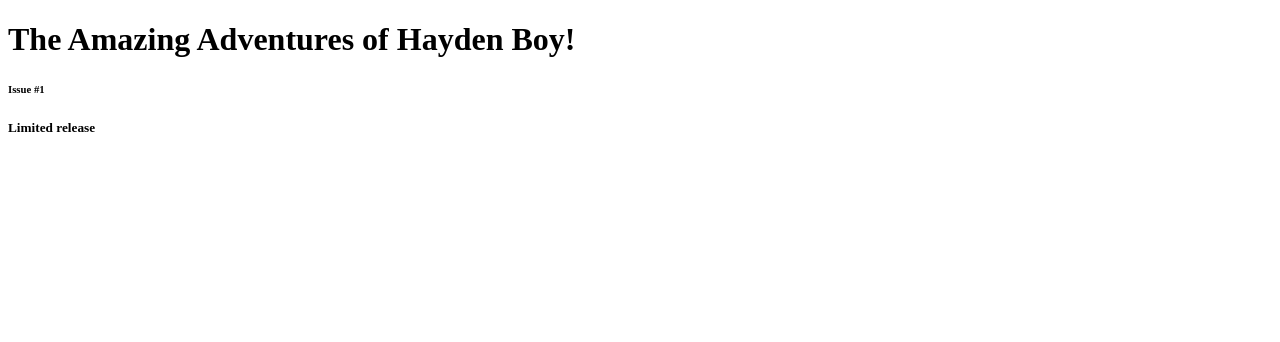
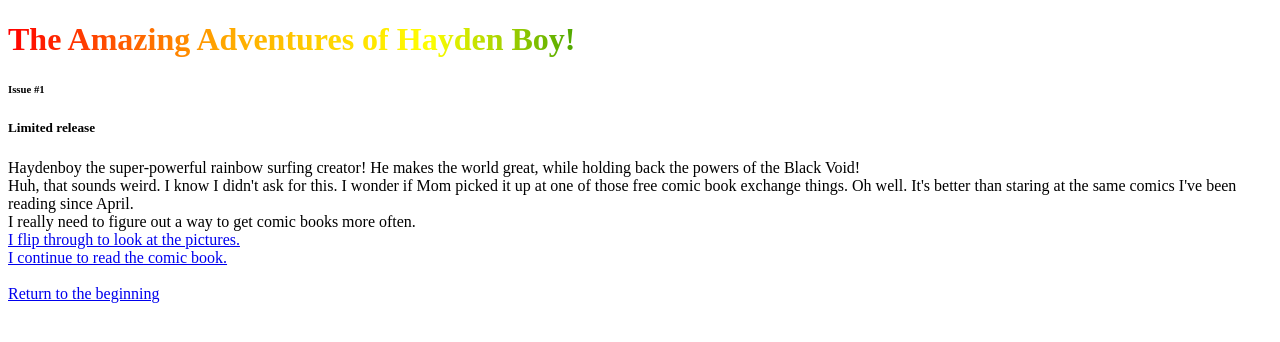
Before and after one commit to mflanders06/HaydenBoy, a plain HTML site: page open_book.html in a window 1280 px wide. Drawn offline with Linux system fonts and the light colour scheme.

Commit message:
Few pages written, starting to organize css

```diff
--- a/Index.html
+++ b/Index.html
@@ -3,12 +3,15 @@
 
 <head>
     <title>The Amazing adventures of Hayden Boy!</title>
-    <link rel="stylesheet" href="sylesheet.css">
+    <link rel="stylesheet" href="stylesheet.css">
 
 </head>
 
 <body>
+    <div class="main-body">
+
     <h1>The Amazing Adventures of Hayden Boy!</h1>
+
     Finally! Home from school. I have some time to myself.
     I crash on my bed and reach to the nightstatnd, where
     I have my comic books.
@@ -25,7 +28,7 @@
     <h3>The Amazing Adventures of Hayden Boy!</h3>
     That's weird. I don't remember seeing this one before.
     I wonder where it came from.<br>
-
+    </div>
     <a href="no_book.html">I put down the book and grab another.</a><br>
     <a href="open_book.html">I begin to read Hayden Boy!</a>
 
--- a/open_book.html
+++ b/open_book.html
@@ -3,14 +3,29 @@
 
 <head>
     <title>The Amazing adventures of Hayden Boy!</title>
-    <link rel="stylesheet" href="sylesheet.css">
+    <link rel="stylesheet" href="stylesheet.css">
 
 </head>
 
 <body>
-    <h1>The Amazing Adventures of Hayden Boy!</h1>
+    <h1 class="rainbow-text">The Amazing Adventures of Hayden Boy!</h1>
     <h6>Issue #1</h6>
     <h5>Limited release</h5>
+    Haydenboy the super-powerful rainbow surfing creator! He
+    makes the world great, while holding back the powers of
+    the Black Void!<br>
+
+    Huh, that sounds weird.
+    I know I didn't ask for this. I wonder if Mom picked it
+    up at one of those free comic book exchange things.
+    Oh well. It's better than staring at the same comics
+    I've been reading since April.<br>
+    I really need to figure out a way to get comic books
+    more often.<br>
+
+    <a href="pics_only.html">I flip through to look at the pictures.</a><br>
+    <a href="start_reading.html">I continue to read the comic book.</a><br><br>
+    <a href="Index.html">Return to the beginning</a>
 
 </body>
 </html>
--- a/stylesheet.css
+++ b/stylesheet.css
@@ -1,4 +1,16 @@
-.tooltip {
+.mainbody {
+  min-width: 100px;
+  max-width: 150px;
+
+}
+
+  .rainbow-text {
+    background-image: linear-gradient(to left, violet, indigo, blue, green, yellow, orange, red);
+    -webkit-background-clip: text;
+    color: transparent;
+  }
+
+  .tooltip {
     text-decoration:none;
     position:relative;
   }
```
